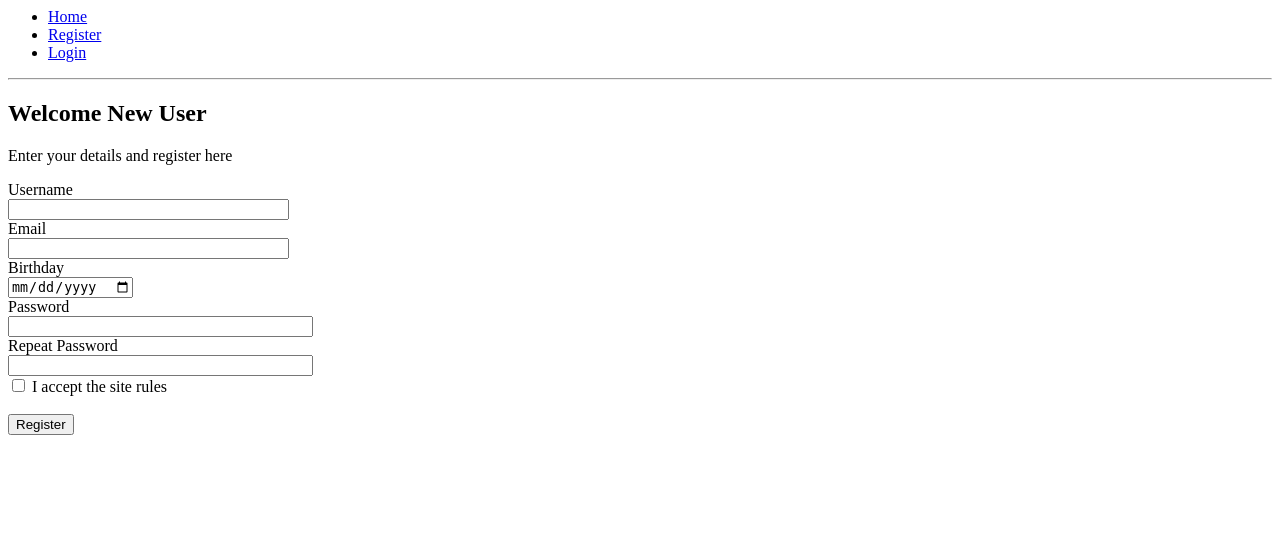
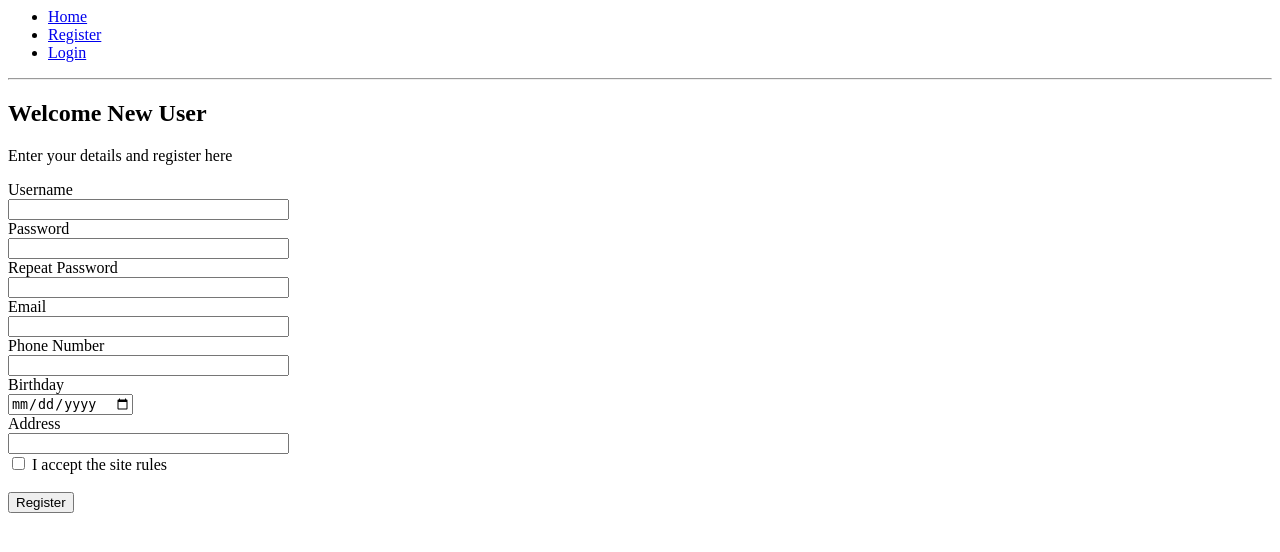
Before and after one commit to dynamicDr/Healing-Paws-Web, a Flask app: page /register in a window 1280 px wide. Shown: the top 552 px of the page. Run offline with Flask 2, Linux system fonts and the light colour scheme; some libraries are stand-ins or nearby versions.

Commit message:
register for customer

```diff
--- a/web/appdir/forms.py
+++ b/web/appdir/forms.py
@@ -12,7 +12,9 @@ class LoginForm(FlaskForm):
 class RegisterForm(FlaskForm):
 	username = StringField('Username', validators=[DataRequired()])
 	email = StringField('Email', validators=[DataRequired()])
-	dob = DateField ('Date of Birth (format: YYYY-MM-DD)', format='%Y-%m-%d', validators = [DataRequired()])
+	phone = StringField('Phone', validators=[DataRequired()])
+	dob = DateField('Date of Birth (format: YYYY-MM-DD)', format='%Y-%m-%d', validators=[DataRequired()])
+	address = StringField('Address', validators=[DataRequired()])
 	password = PasswordField('Password', validators=[DataRequired()])
 	password2 = PasswordField('Repeat Password', validators=[DataRequired()])
 	accept_rules = BooleanField('I accept the site rules', validators=[DataRequired()])
--- a/web/appdir/routes.py
+++ b/web/appdir/routes.py
@@ -6,7 +6,7 @@ from appdir.models import Customer, User
 from werkzeug.security import generate_password_hash, check_password_hash
 
 
-@app.route("/")
+@app.route("/index")
 def index():
     return "<h1>Hello World</h1>"
 
@@ -15,12 +15,10 @@ def register():
     form = RegisterForm()
     if form.validate_on_submit():
         passw_hash = generate_password_hash(form.password.data)
-        customer = Customer(username=form.username.data, email=form.email.data,dob=form.dob.data, password_hash=passw_hash)
-        customer.address='default'
-        customer.phone='123456'
+        customer = Customer(username=form.username.data, email=form.email.data,dob=form.dob.data, password_hash=passw_hash, phone=form.phone.data, address=form.address.data)
         db.session.add(customer)
         db.session.commit()
-        return redirect(url_for('/'))
+        return redirect(url_for('/index'))
     return render_template('register.html', title='Register a new user', form=form)
 
 @app.route("/login")
--- a/web/appdir/templates/register.html
+++ b/web/appdir/templates/register.html
@@ -18,6 +18,24 @@
 
         </div>
 
+        <div id="passwords">
+            <div>
+                {{ form.password.label }}<br>
+                {{ form.password(size=32) }}
+            </div>
+            {% for error in form.password.errors %}
+            <span style="color: red;" class="flash">[{{ error }}]</span>
+            {% endfor %}
+            <div>
+                {{ form.password2.label }}<br>
+                {{ form.password2(size=32) }}<br>
+                <span id="checkpassword"></span>
+            </div>
+            {% for error in form.password2.errors %}
+            <span style="color: red;" class="flash">[{{ error }}]</span>
+            {% endfor %}
+        </div>
+
         <div id="email">
             <div>
                 {{ form.email.label }}<br>
@@ -27,6 +45,16 @@
             {% for error in form.email.errors %}
             <span style="color: red;" class="flash">[{{ error }}]</span>
             {% endfor %}
+        </div>
+
+        <div id="phone">
+            <label>Phone Number</label><br>
+            {{ form.phone(size=32) }}<br>
+            <span id="checkphone"></span>
+
+        {% for error in form.phone.errors %}
+        <span style="color: red;"  class="flash">[{{ error }}]</span>
+        {% endfor %}
         </div>
 
         <div id="birthday">
@@ -39,29 +67,25 @@
         {% endfor %}
         </div>
 
-        <div id="passwords">
-            <div>
-                {{ form.password.label }}<br>
-                {{ form.password(size=35) }}
-            </div>
-            {% for error in form.password.errors %}
-            <span style="color: red;" class="flash">[{{ error }}]</span>
-            {% endfor %}
-            <div>
-                {{ form.password2.label }}<br>
-                {{ form.password2(size=35) }}<br>
-                <span id="checkpassword"></span>
-            </div>
-            {% for error in form.password2.errors %}
-            <span style="color: red;" class="flash">[{{ error }}]</span>
-            {% endfor %}
+        <div id="address">
+            <label>Address</label><br>
+            {{ form.address(size=32) }}<br>
+            <span id="checkadress"></span>
+
+        {% for error in form.address.errors %}
+        <span style="color: red;"  class="flash">[{{ error }}]</span>
+        {% endfor %}
         </div>
+
         <div>{{ form.accept_rules() }} {{ form.accept_rules.label }}</div>
+
         {% for error in form.accept_rules.errors %}
         <span style="color: red;" class="flash">[{{ error }}]</span>
         {% endfor %}
         <br />
+
         <div>{{ form.submit() }}</div>
+
     </form>
 </div>
 {% endblock %}
```
